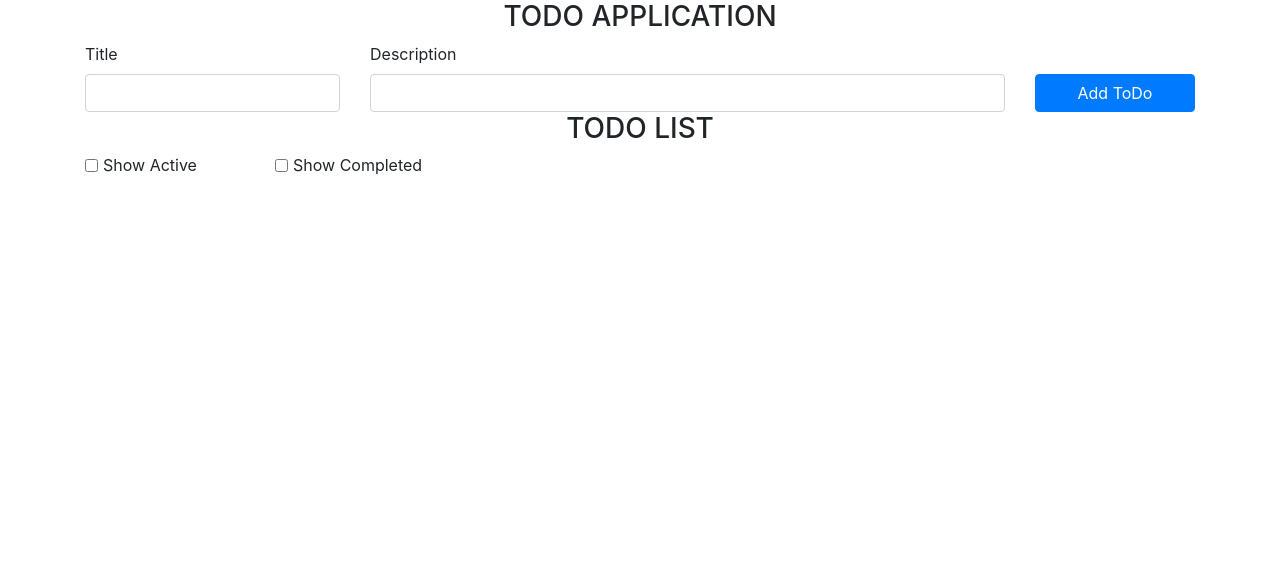
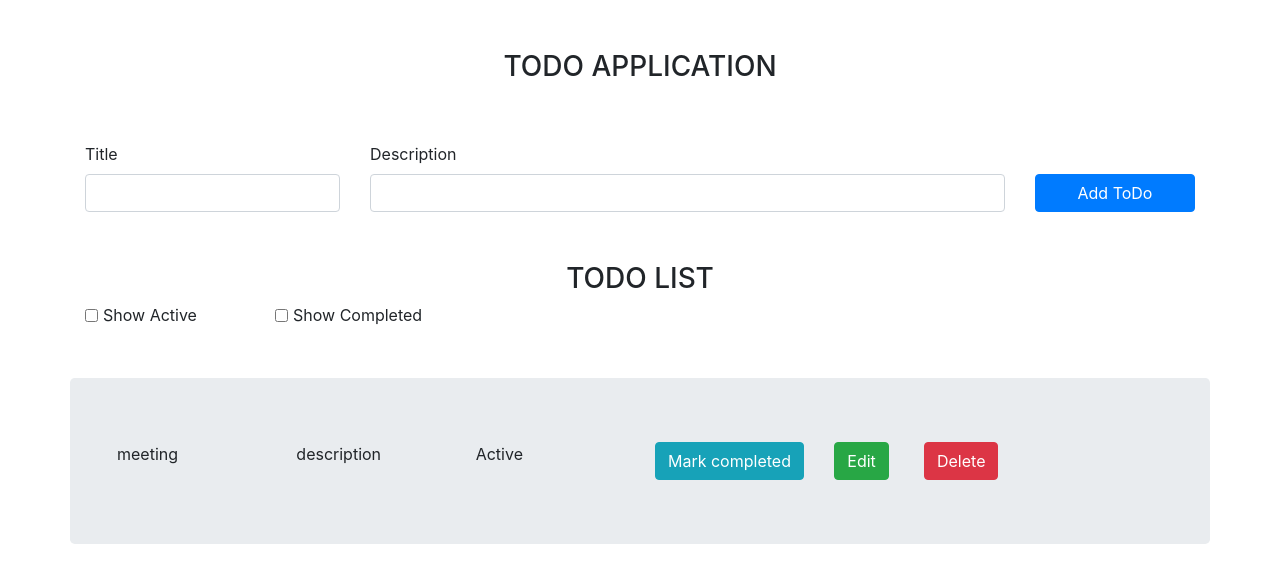
Before and after one commit to jayant3787/TODO_APPLICATION, a plain HTML site: page index.html in a window 1280 px wide. Drawn offline with nearby package versions, Linux system fonts and the light colour scheme.

Commit message:
layout done

```diff
--- a/index.html
+++ b/index.html
@@ -14,13 +14,13 @@
 </head>
 <body>
     <div class="container">
-        <div class="row">
+        <div class="row section">
             <div class="col-md-12">
                 <h3 class="header">TODO APPLICATION</h3>
             </div>
         </div>
         <form id="todoForm">
-            <div class="row">
+            <div class="row section">
                 <div class="col-md-3" class="form-group">
                     <label for="title">Title</label>
                     <input name="title" type="text" class="form-control" id="title"/>
@@ -34,7 +34,7 @@
                 </div>
             </div>
         </form>
-        <div class="row">
+        <div class="row section">
             <div class="col-md-12">
                 <h3 class="header">TODO LIST</h3>
                 <div class="row">
@@ -53,6 +53,37 @@
                 </div>
             </div>
         </div>
+        <div class="row jumbotron section">
+            <div class="col-md-2">
+                meeting
+            </div>
+            <div class="col-md-2">
+                description
+            </div>
+            <div class="col-md-2">
+                Active
+            </div>
+            <div class="col-md-2">
+                <button class="btn btn-info">Mark completed</button>
+            </div>
+            <!-- <div class="col-md-1">
+                <button class="btn btn-primary">Edit</button>
+            </div>
+            <div class="col-md-2">
+                <button class="btn btn-danger">delete</button>
+            </div> -->
+            <div class="col-md-4">
+                <div class="row">
+                    <div class="col-md-3">
+                        <button class="btn btn-success">Edit</button>
+                    </div>
+                    <div class="col-md-3">
+                        <button class="btn btn-danger">Delete</button>
+                    </div>
+                </div>
+            </div>
+
+        </div>
     </div>
     <script src="./todo.js"></script>
 </body>
--- a/style.css
+++ b/style.css
@@ -7,3 +7,7 @@
     flex-direction: column;
     justify-content: flex-end;
 }
+
+.section{
+    margin-top: 50px;
+}
```
